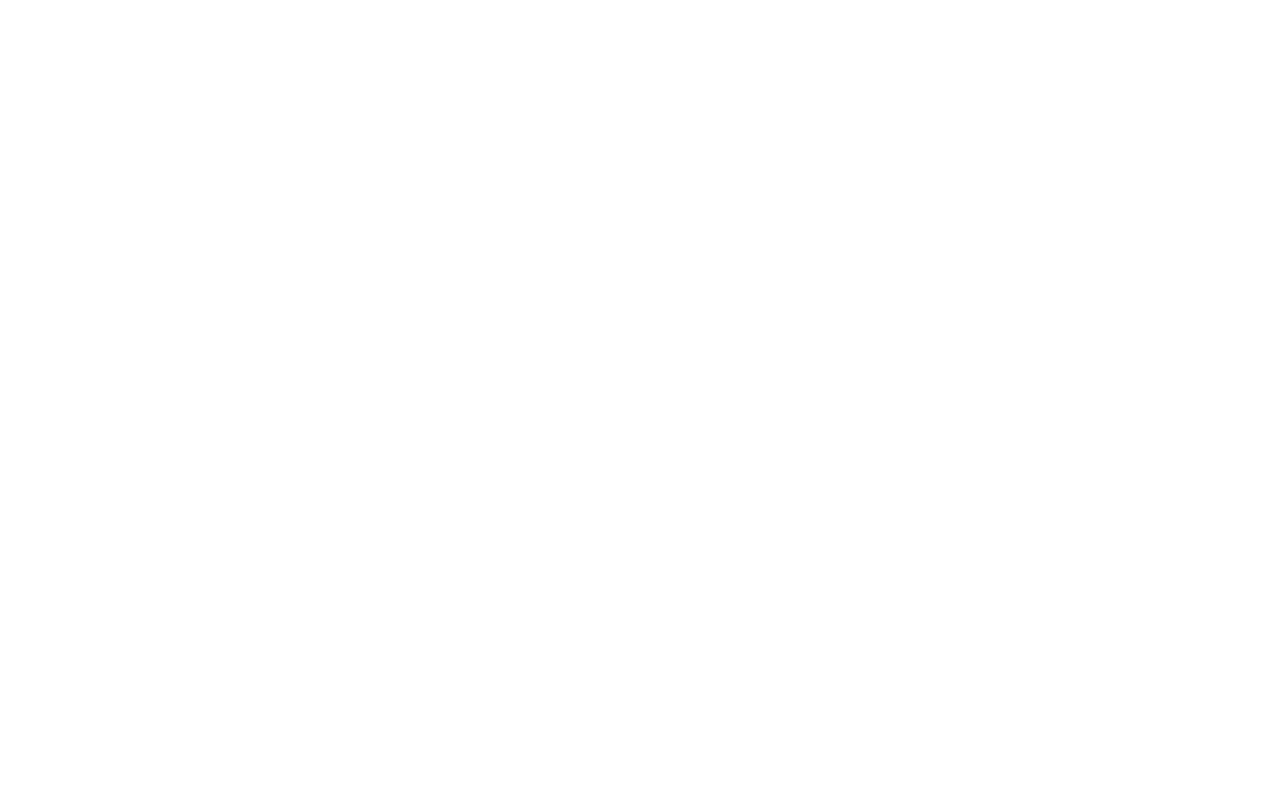
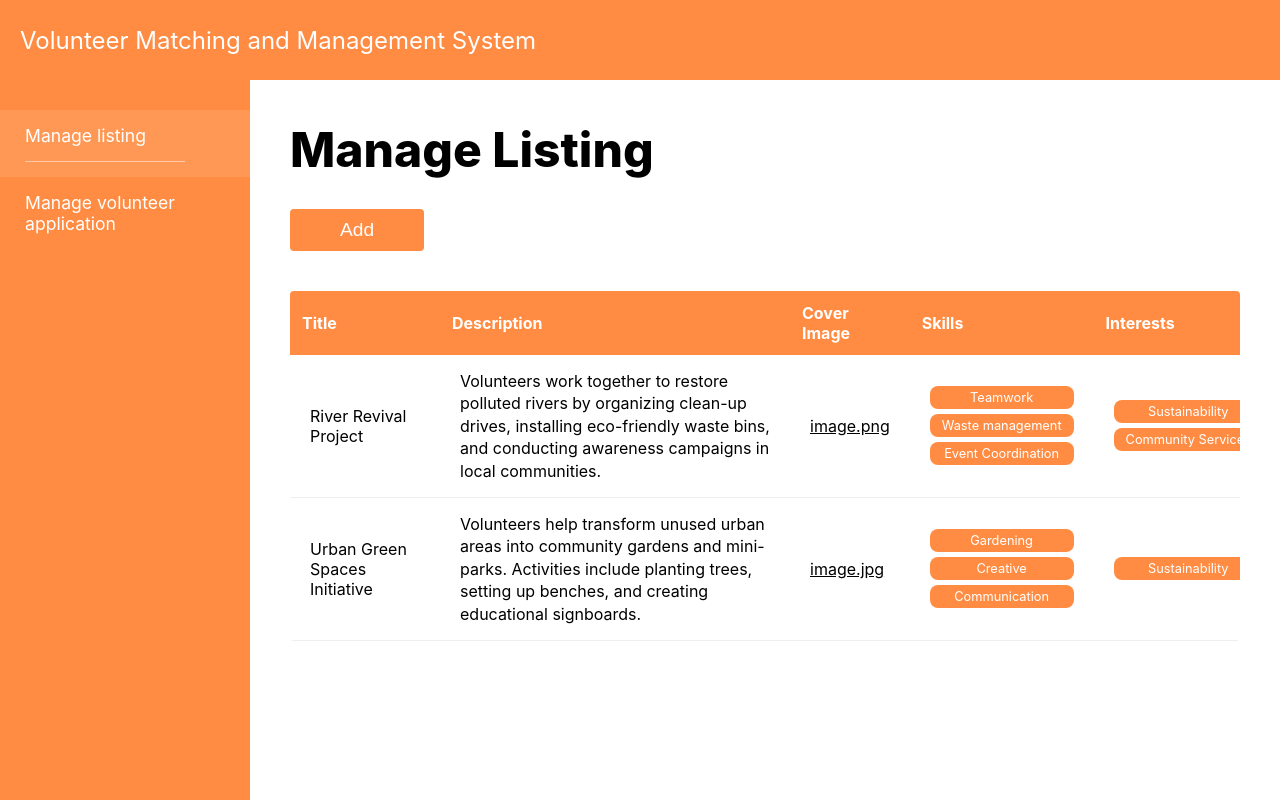
Before and after one commit to avocadomilk6688/Volunteer-Matching-and-Management-System, a React (Vite) app in the folder client/: page /manage-listing in a window 1280 px wide. Before the commit this address had no page. Built offline with nearby package versions, Linux system fonts and the light colour scheme.

Commit message:
Add ManageListingPage.tsx

```diff
--- a/client/src/App.tsx
+++ b/client/src/App.tsx
@@ -8,6 +8,7 @@
 import { QAPage } from './pages/QAPage';
 import { VolunteeringHistoryPage } from './pages/VolunteeringHistoryPage';
 import { ManageProfilePage } from './pages/ManageProfilePage';
+import { ManageListingPage } from './pages/ManageListingPage';
 
 function App() {
   return (
@@ -22,6 +23,7 @@
         <Route path="qa" element={<QAPage />}></Route>
         <Route path="volunteering-history" element={<VolunteeringHistoryPage />}></Route>
         <Route path="manage-profile" element={<ManageProfilePage />}></Route>
+        <Route path="manage-listing" element={<ManageListingPage />}></Route>
       </Routes>
     </AuthProvider>
   )
--- a/client/src/pages/LoginPage.tsx
+++ b/client/src/pages/LoginPage.tsx
@@ -43,7 +43,7 @@
             } else if (role === 'admin') {
                 alert('Admin dashboard coming soon!');
             } else {
-                alert('Organization dashboard coming soon!');
+                navigate('/manage-listing');
             }
         } catch (error: unknown) {
             console.error("Login error:", error);
--- /dev/null
+++ b/client/src/pages/ManageListingPage.tsx
@@ -0,0 +1,141 @@
+import { Header } from './Header';
+import './manage_listing_page.css';
+import { useState, useEffect } from 'react';
+import { GenericTable } from './Table';
+
+// --- Interfaces ---
+
+interface ProgrammeListing {
+    id: string;
+    title: string;
+    description: string;
+    coverImage: string;
+    skills: string[];
+    interests: string[];
+    mode: string;
+    schedule: string;
+}
+
+export function ManageListingPage() {
+    const [listings, setListings] = useState<ProgrammeListing[]>([]);
+    const [loading, setLoading] = useState(true);
+
+    // UPDATED: Added 'Action' to headers
+    const headers = ['Title', 'Description', 'Cover Image', 'Skills', 'Interests', 'Mode', 'Schedule', 'Action'];
+
+    useEffect(() => {
+        const fetchListings = async () => {
+            try {
+                setLoading(true);
+                const mockData: ProgrammeListing[] = [
+                    {
+                        id: 'P001',
+                        title: 'River Revival Project',
+                        description: 'Volunteers work together to restore polluted rivers by organizing clean-up drives, installing eco-friendly waste bins, and conducting awareness campaigns in local communities.',
+                        coverImage: 'image.png',
+                        skills: ['Teamwork', 'Waste management', 'Event Coordination'],
+                        interests: ['Sustainability', 'Community Services'],
+                        mode: 'Physical',
+                        schedule: '20/11/2025 9:00am'
+                    },
+                    {
+                        id: 'P002',
+                        title: 'Urban Green Spaces Initiative',
+                        description: 'Volunteers help transform unused urban areas into community gardens and mini-parks. Activities include planting trees, setting up benches, and creating educational signboards.',
+                        coverImage: 'image.jpg',
+                        skills: ['Gardening', 'Creative', 'Communication'],
+                        interests: ['Sustainability'],
+                        mode: 'Physical',
+                        schedule: '18/11/2025 9:00am'
+                    }
+                ];
+
+                setTimeout(() => {
+                    setListings(mockData);
+                    setLoading(false);
+                }, 500);
+
+            } catch (error) {
+                console.error("Error fetching listings:", error);
+                setLoading(false);
+            }
+        };
+
+        fetchListings();
+    }, []);
+
+    // Placeholder handlers for later
+    const handleModify = (id: string) => console.log('Modify:', id);
+    const handleDelete = (id: string) => console.log('Delete:', id);
+
+    return (
+        <div className="manage-listing-wrapper">
+            <Header />
+            <div className="manage-listing-container">
+                <aside className="org-sidebar">
+                    <nav>
+                        <ul>
+                            <li className="active">Manage listing</li>
+                            <li>Manage volunteer application</li>
+                        </ul>
+                    </nav>
+                </aside>
+
+                <main className="manage-listing-content">
+                    <h1>Manage Listing</h1>
+                    <button className="add-listing-btn">Add</button>
+
+                    {loading ? (
+                        <div className="loading-state">Loading your listings...</div>
+                    ) : (
+                        <GenericTable headers={headers}>
+                            {listings.map((item) => (
+                                <tr key={item.id}>
+                                    <td className="col-title">{item.title}</td>
+                                    <td className="col-desc">{item.description}</td>
+                                    <td className="col-img">
+                                        <span className="img-link">{item.coverImage}</span>
+                                    </td>
+                                    <td>
+                                        <div className="badge-stack">
+                                            {item.skills.map(skill => (
+                                                <span key={skill} className="orange-badge">{skill}</span>
+                                            ))}
+                                        </div>
+                                    </td>
+                                    <td>
+                                        <div className="badge-stack">
+                                            {item.interests.map(interest => (
+                                                <span key={interest} className="orange-badge">{interest}</span>
+                                            ))}
+                                        </div>
+                                    </td>
+                                    <td>{item.mode}</td>
+                                    <td className="col-schedule">{item.schedule}</td>
+
+                                    {/* NEW: Action Column */}
+                                    <td className="col-action">
+                                        <div className="action-buttons">
+                                            <button
+                                                className="modify-btn"
+                                                onClick={() => handleModify(item.id)}
+                                            >
+                                                Modify
+                                            </button>
+                                            <button
+                                                className="delete-btn"
+                                                onClick={() => handleDelete(item.id)}
+                                            >
+                                                Delete
+                                            </button>
+                                        </div>
+                                    </td>
+                                </tr>
+                            ))}
+                        </GenericTable>
+                    )}
+                </main>
+            </div>
+        </div>
+    );
+}
--- /dev/null
+++ b/client/src/pages/manage_listing_page.css
@@ -0,0 +1,160 @@
+.manage-listing-wrapper {
+    width: 100%;
+}
+
+.manage-listing-container {
+    display: flex;
+    min-height: calc(100vh - 80px);
+    font-family: Inter;
+}
+
+/* Sidebar Styling */
+.org-sidebar {
+    width: 250px;
+    background-color: #FF8C42;
+    /* The orange from your screenshot */
+    color: white;
+    padding: 30px 0;
+}
+
+.org-sidebar ul {
+    list-style: none;
+    padding: 0;
+}
+
+.org-sidebar li {
+    padding: 15px 25px;
+    font-size: 1.1rem;
+    cursor: pointer;
+}
+
+.org-sidebar li.active {
+    background-color: rgba(255, 255, 255, 0.1);
+}
+
+.org-sidebar nav ul li:first-child::after {
+    content: '';
+    display: block;
+    width: 80%;
+    height: 1px;
+    background: rgba(255, 255, 255, 0.5);
+    margin-top: 15px;
+}
+
+/* Main Content Styling */
+.manage-listing-content {
+    flex: 1;
+    padding: 40px;
+    background-color: white;
+    overflow-x: hidden;
+}
+
+.manage-listing-content h1 {
+    font-size: 3rem;
+    font-weight: 800;
+    margin-bottom: 30px;
+}
+
+.add-listing-btn {
+    background-color: #FF8C42;
+    color: white;
+    border: none;
+    padding: 10px 50px;
+    font-size: 1.2rem;
+    border-radius: 4px;
+    cursor: pointer;
+    margin-bottom: 40px;
+}
+
+/* Table Column Adjustments */
+.col-title {
+    min-width: 150px;
+}
+
+.col-desc {
+    min-width: 350px;
+    line-height: 1.4;
+}
+
+.col-img {
+    text-decoration: underline;
+    cursor: pointer;
+}
+
+.col-schedule {
+    min-width: 150px;
+}
+
+/* Badge/Tag Styling */
+.badge-stack {
+    display: flex;
+    flex-direction: column;
+    gap: 5px;
+}
+
+.orange-badge {
+    background-color: #FF8C42;
+    color: white;
+    padding: 4px 12px;
+    border-radius: 8px;
+    font-size: 0.8rem;
+    text-align: center;
+    white-space: nowrap;
+}
+
+/* Reusing your GenericTable classes for consistency */
+.custom-table-container {
+    overflow-x: auto;
+    /* This creates that gray scrollbar you see in the screenshot */
+    border-radius: 4px;
+}
+
+.custom-table th {
+    background-color: #FF8C42;
+    color: white;
+    text-align: left;
+    padding: 12px;
+}
+
+.col-action {
+    min-width: 200px;
+    vertical-align: middle !important;
+}
+
+.action-buttons {
+    display: flex;
+    gap: 10px;
+    justify-content: center;
+    align-items: center;
+    height: 100%;
+}
+
+.modify-btn, .delete-btn {
+    border: none;
+    padding: 8px 16px;
+    border-radius: 4px;
+    font-size: 1rem;
+    font-weight: 500;
+    cursor: pointer;
+    min-width: 90px;
+    transition: opacity 0.2s;
+    color: white;
+}
+
+.modify-btn {
+    background-color: #FF8C42; /* Matches the Approve orange */
+}
+
+.delete-btn {
+    background-color: #C4C4C4; /* Matches the Reject gray */
+}
+
+.modify-btn:hover, .delete-btn:hover {
+    opacity: 0.85;
+}
+
+/* Ensure the table cell doesn't squash buttons */
+.custom-table td.col-action {
+    padding: 10px;
+    text-align: center;
+}
```
